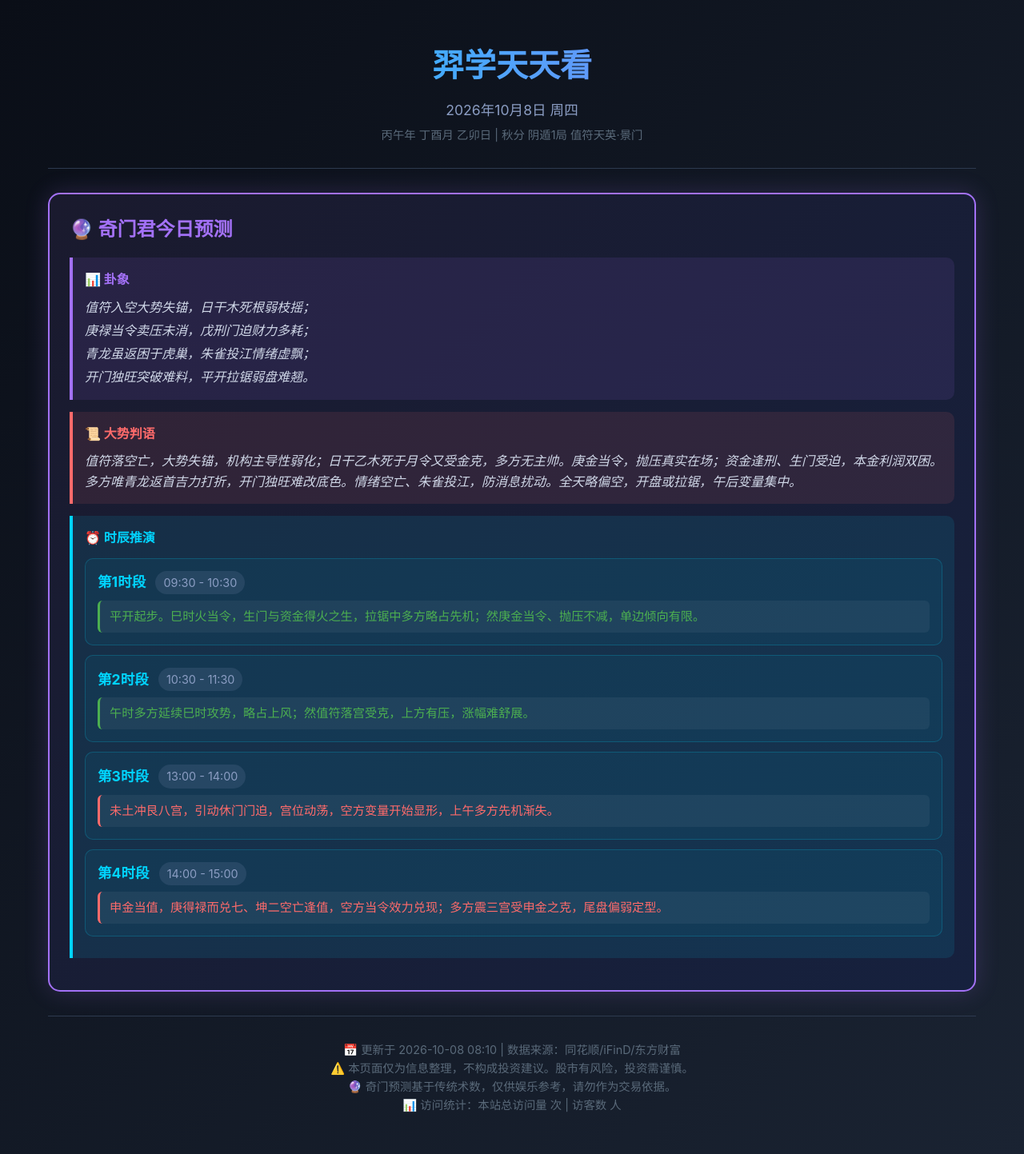
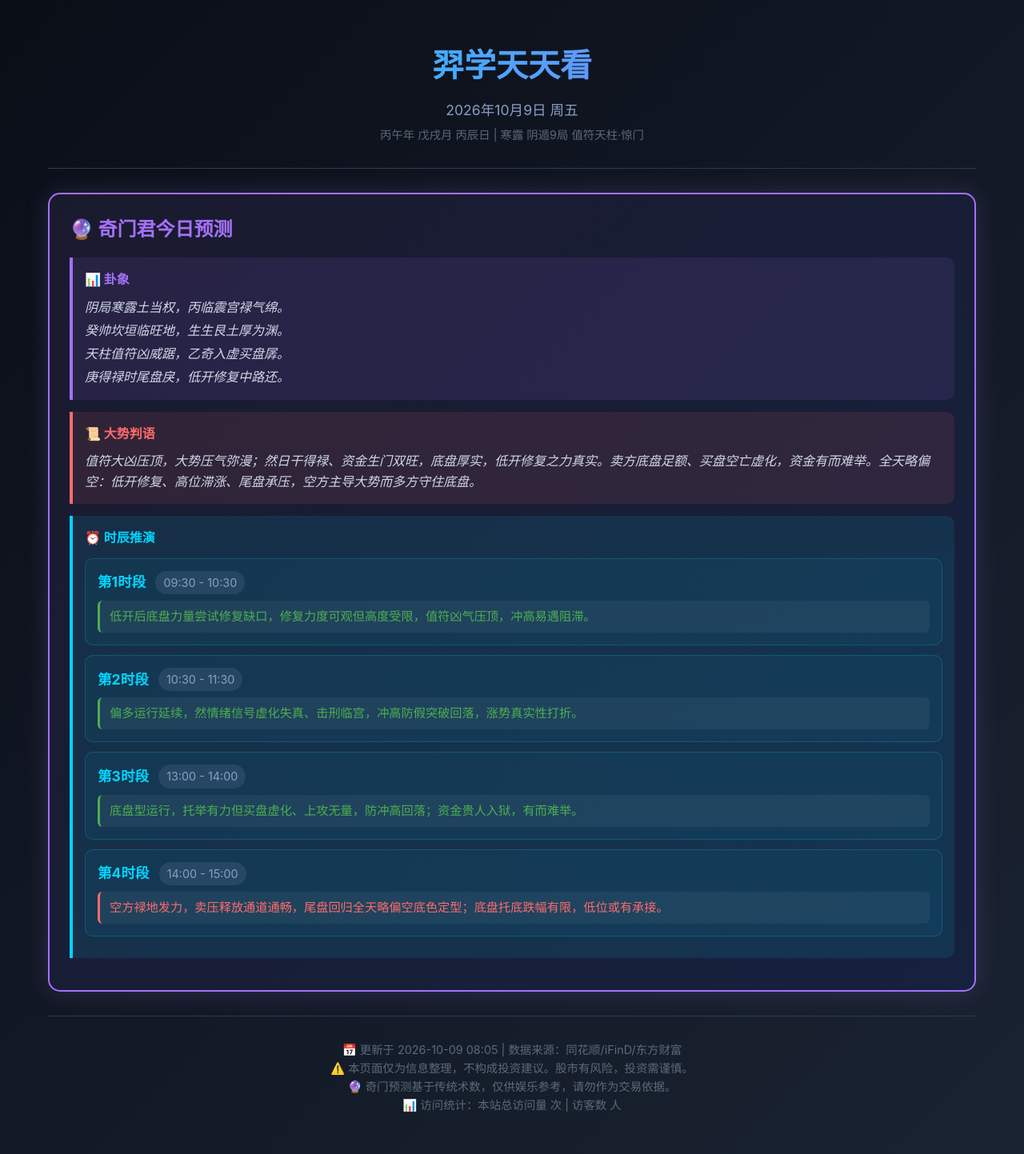
Before and after one commit to xiaoyi0319a/yixue-dashboard, a Jekyll site: the page index.html, which Jekyll copies as it is, in a window 1280 px wide. Shown: the whole page at 80% size. Built offline with Jekyll 4.4.1, drawn with Linux system fonts in a browser that asks for light colours; comment, search, counter and statistics services are not loaded.

Commit message:
2026-10-09 每日更新：奇门君预测（阴遁9局·略偏空·低开修复中路还）

```diff
--- a/index.html
+++ b/index.html
@@ -4,12 +4,12 @@
     <meta charset="UTF-8">
     <meta name="viewport" content="width=device-width, initial-scale=1.0">
     <meta http-equiv="Cache-Control" content="no-cache, no-store, must-revalidate">
-    <meta property="og:title" content="羿学天天看 | 2026-10-08">
-    <meta property="og:description" content="🔮 阴遁1局·略偏空·平开拉锯弱盘难翘（国庆长假后首个交易日）| 📈📰 方向整理已暂停（09-27指令），数据截至09-24">
+    <meta property="og:title" content="羿学天天看 | 2026-10-09">
+    <meta property="og:description" content="🔮 阴遁9局·略偏空·低开修复中路还（底盘托举vs空方惯性）| 📈📰 方向整理已暂停（09-27指令），数据截至09-24">
     <meta property="og:type" content="website">
     <meta property="og:url" content="https://xiaoyi0319a.github.io/yixue-dashboard/">
     <meta name="twitter:card" content="summary_large_image">
-    <title>羿学天天看 | 2026-10-08</title>
+    <title>羿学天天看 | 2026-10-09</title>
     <link rel="stylesheet" href="css/style.css">
     <script async src="https://busuanzi.ibruce.info/busuanzi/2.3/busuanzi.pure.mini.js"></script>
 </head>
@@ -17,18 +17,18 @@
     <div class="container">
         <div class="header">
             <h1>羿学天天看</h1>
-            <div class="date">2026年10月8日 周四</div>
-            <div class="ganzhi">丙午年 丁酉月 乙卯日 | 秋分 阴遁1局 值符天英·景门</div>
+            <div class="date">2026年10月9日 周五</div>
+            <div class="ganzhi">丙午年 戊戌月 丙辰日 | 寒露 阴遁9局 值符天柱·惊门</div>
         </div>
         <div class="qimen-section">
             <h2>🔮 奇门君今日预测</h2>
             <div class="qimen-hexagram">
                 <h4>📊 卦象</h4>
-                <p>值符入空大势失锚，日干木死根弱枝摇；<br>庚禄当令卖压未消，戊刑门迫财力多耗；<br>青龙虽返困于虎巢，朱雀投江情绪虚飘；<br>开门独旺突破难料，平开拉锯弱盘难翘。</p>
+                <p>阴局寒露土当权，丙临震宫禄气绵。<br>癸帅坎垣临旺地，生生艮土厚为渊。<br>天柱值符凶威踞，乙奇入虚买盘孱。<br>庚得禄时尾盘戾，低开修复中路还。</p>
             </div>
             <div class="qimen-verdict">
                 <h4>📜 大势判语</h4>
-                <p><i>值符落空亡，大势失锚，机构主导性弱化；日干乙木死于月令又受金克，多方无主帅。庚金当令，抛压真实在场；资金逢刑、生门受迫，本金利润双困。多方唯青龙返首吉力打折，开门独旺难改底色。情绪空亡、朱雀投江，防消息扰动。全天略偏空，开盘或拉锯，午后变量集中。</i></p>
+                <p><i>值符大凶压顶，大势压气弥漫；然日干得禄、资金生门双旺，底盘厚实，低开修复之力真实。卖方底盘足额、买盘空亡虚化，资金有而难举。全天略偏空：低开修复、高位滞涨、尾盘承压，空方主导大势而多方守住底盘。</i></p>
             </div>
             <div class="qimen-time">
                 <h4>⏰ 时辰推演</h4>
@@ -37,33 +37,33 @@
                         <span class="time-name">第1时段</span>
                         <span class="time-range">09:30 - 10:30</span>
                     </div>
-                    <div class="time-verdict up">平开起步。巳时火当令，生门与资金得火之生，拉锯中多方略占先机；然庚金当令、抛压不减，单边倾向有限。</div>
+                    <div class="time-verdict up">低开后底盘力量尝试修复缺口，修复力度可观但高度受限，值符凶气压顶，冲高易遇阻滞。</div>
                 </div>
                 <div class="time-slot">
                     <div class="time-header">
                         <span class="time-name">第2时段</span>
                         <span class="time-range">10:30 - 11:30</span>
                     </div>
-                    <div class="time-verdict up">午时多方延续巳时攻势，略占上风；然值符落宫受克，上方有压，涨幅难舒展。</div>
+                    <div class="time-verdict up">偏多运行延续，然情绪信号虚化失真、击刑临宫，冲高防假突破回落，涨势真实性打折。</div>
                 </div>
                 <div class="time-slot">
                     <div class="time-header">
                         <span class="time-name">第3时段</span>
                         <span class="time-range">13:00 - 14:00</span>
                     </div>
-                    <div class="time-verdict down">未土冲艮八宫，引动休门门迫，宫位动荡，空方变量开始显形，上午多方先机渐失。</div>
+                    <div class="time-verdict up">底盘型运行，托举有力但买盘虚化、上攻无量，防冲高回落；资金贵人入狱，有而难举。</div>
                 </div>
                 <div class="time-slot">
                     <div class="time-header">
                         <span class="time-name">第4时段</span>
                         <span class="time-range">14:00 - 15:00</span>
                     </div>
-                    <div class="time-verdict down">申金当值，庚得禄而兑七、坤二空亡逢值，空方当令效力兑现；多方震三宫受申金之克，尾盘偏弱定型。</div>
+                    <div class="time-verdict down">空方禄地发力，卖压释放通道通畅，尾盘回归全天略偏空底色定型；底盘托底跌幅有限，低位或有承接。</div>
                 </div>
             </div>
         </div>
         <div class="footer">
-            <p>📅 更新于 2026-10-08 08:10 | 数据来源：同花顺/iFinD/东方财富</p>
+            <p>📅 更新于 2026-10-09 08:05 | 数据来源：同花顺/iFinD/东方财富</p>
             <p>⚠️ 本页面仅为信息整理，不构成投资建议。股市有风险，投资需谨慎。</p>
             <p>🔮 奇门预测基于传统术数，仅供娱乐参考，请勿作为交易依据。</p>
             <p>📊 访问统计：<span id="busuanzi_container_site_pv">本站总访问量 <span id="busuanzi_value_site_pv"></span> 次</span> | <span id="busuanzi_container_site_uv">访客数 <span id="busuanzi_value_site_uv"></span> 人</span></p>
```
